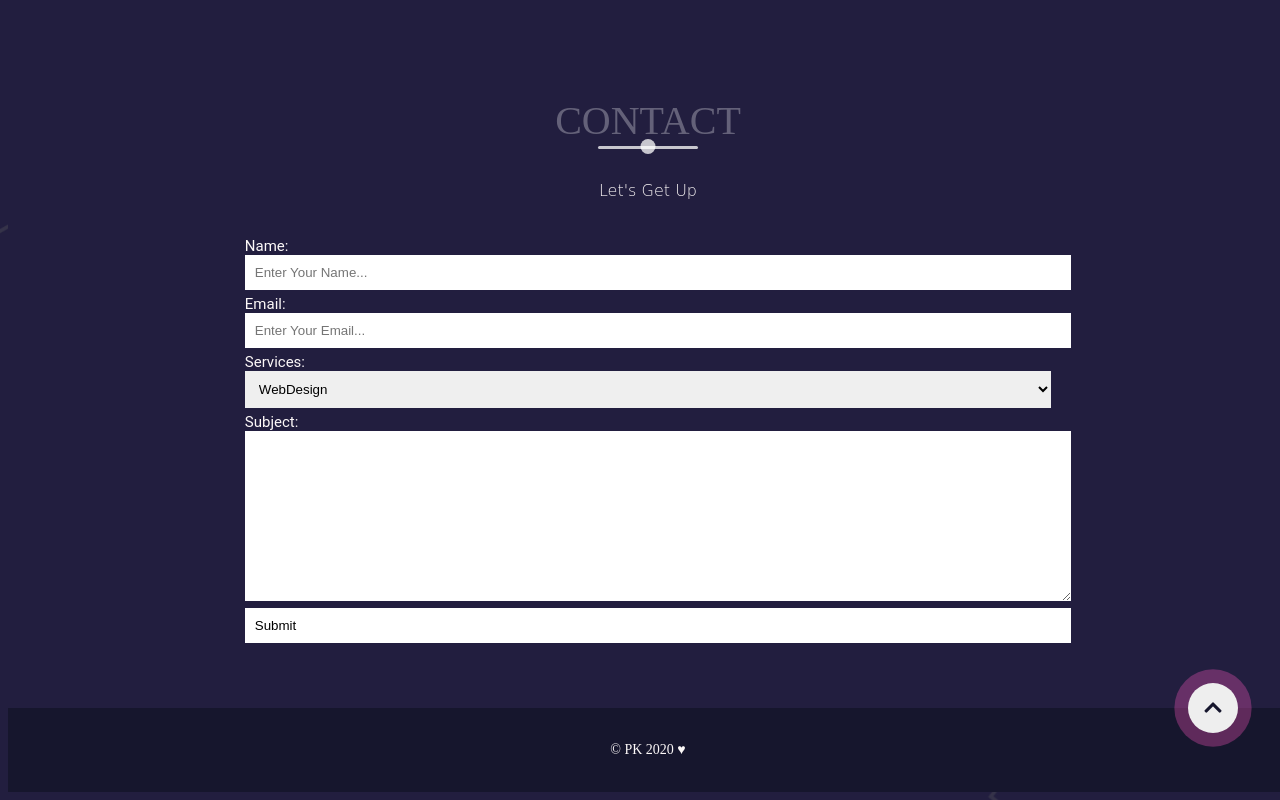
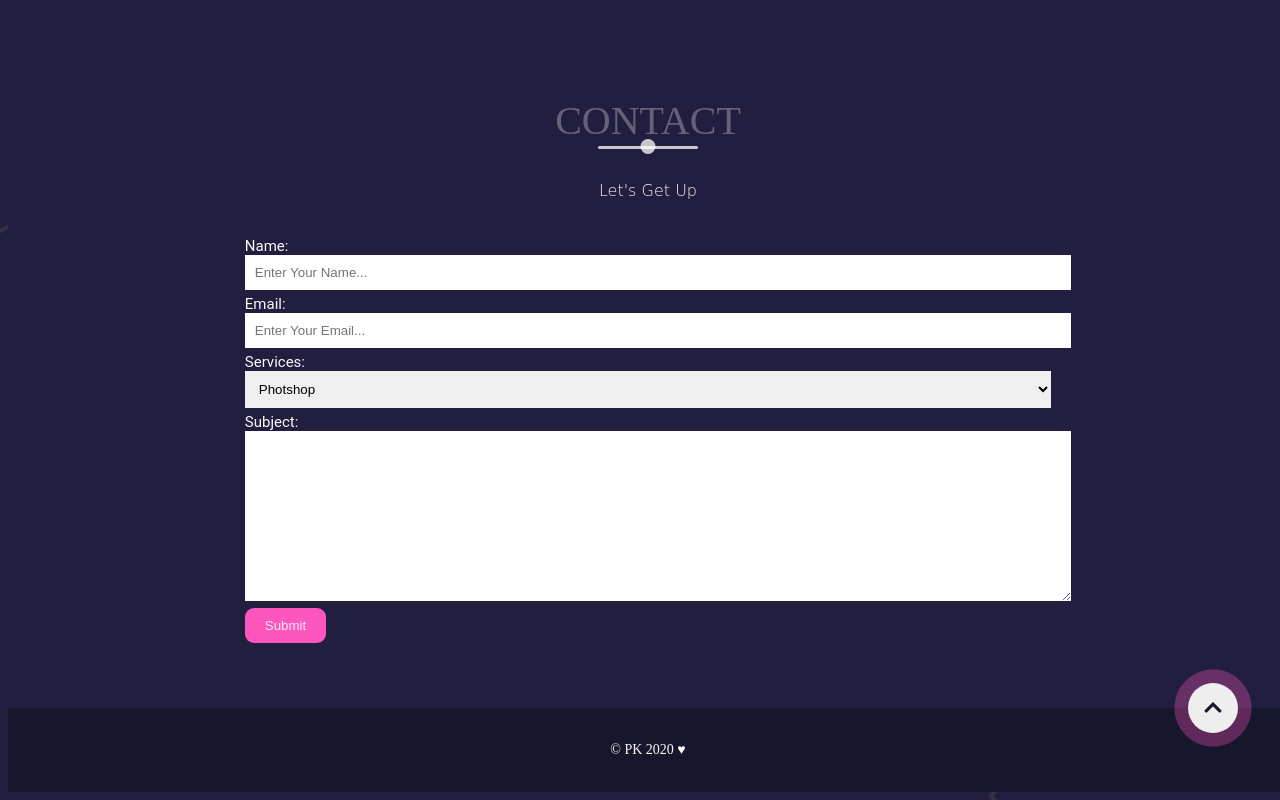
Before and after one commit to kashishsinghh/kashishsinghh.github.io, a plain HTML site: page index.html in a window 1280 px wide. Shown: the part 4202-5002 px from the top of the page. Drawn offline with nearby package versions, Linux system fonts and the light colour scheme.

Commit message:
Add files via upload

```diff
--- a/index.html
+++ b/index.html
@@ -211,14 +211,14 @@
                 <input type="email " id="email " name="email " placeholder="Enter Your Email... " required>
                 <label for="services ">Services:</label>
                 <select name="services " id="service ">
-                    <option value=" ">WebDesign</option>
-                    <option value=" ">Web Developmetn</option>
-                    <option value=" ">Option 3</option>
+                    <option value=" ">Photshop</option>
+                    <option value=" ">Desigining</option>
+                    <option value=" ">Other</option>
 
                 </select>
                 <label for="subject ">Subject:</label>
-                <textarea name="subject " id="subject " cols="10 " rows="10 "></textarea>
-                <input type="submit " value="Submit ">
+                <textarea name="subject" id="subject " cols="10 " rows="10 "></textarea>
+                <input type="submit" value="Submit">
 
 
             </form>
```
